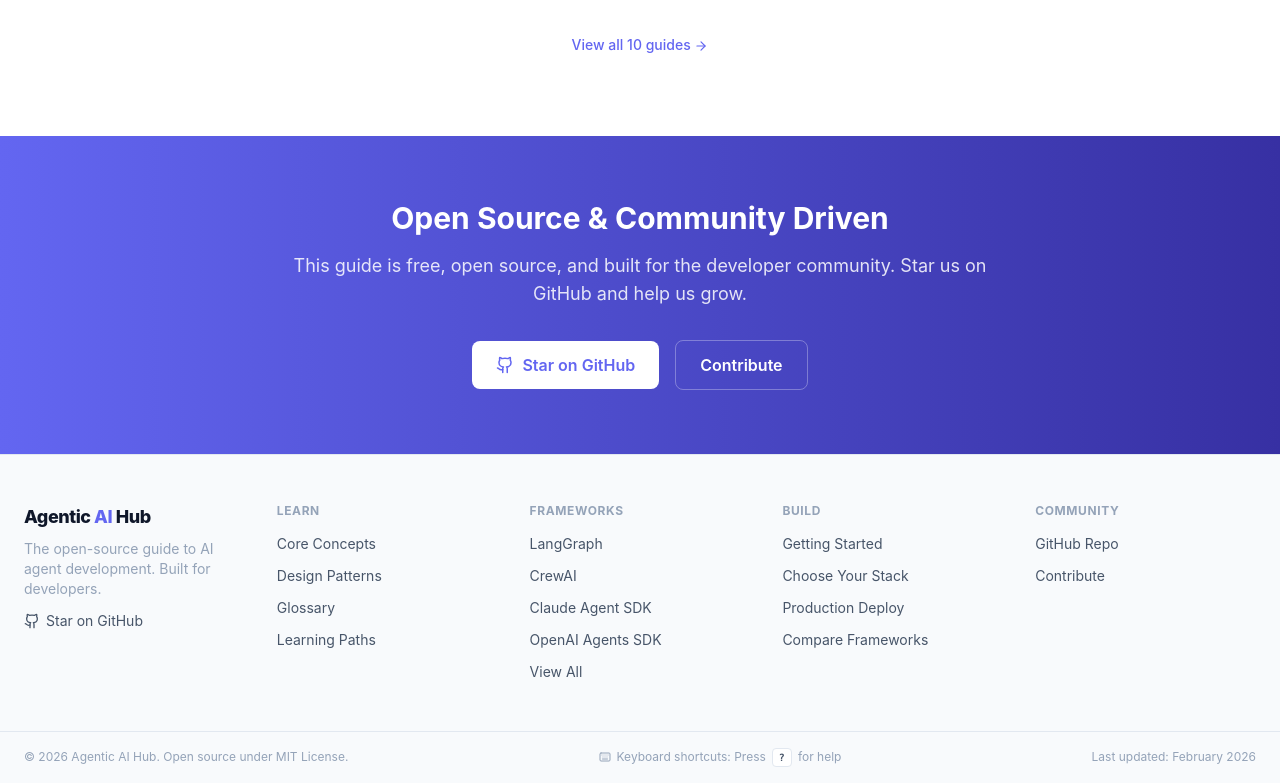
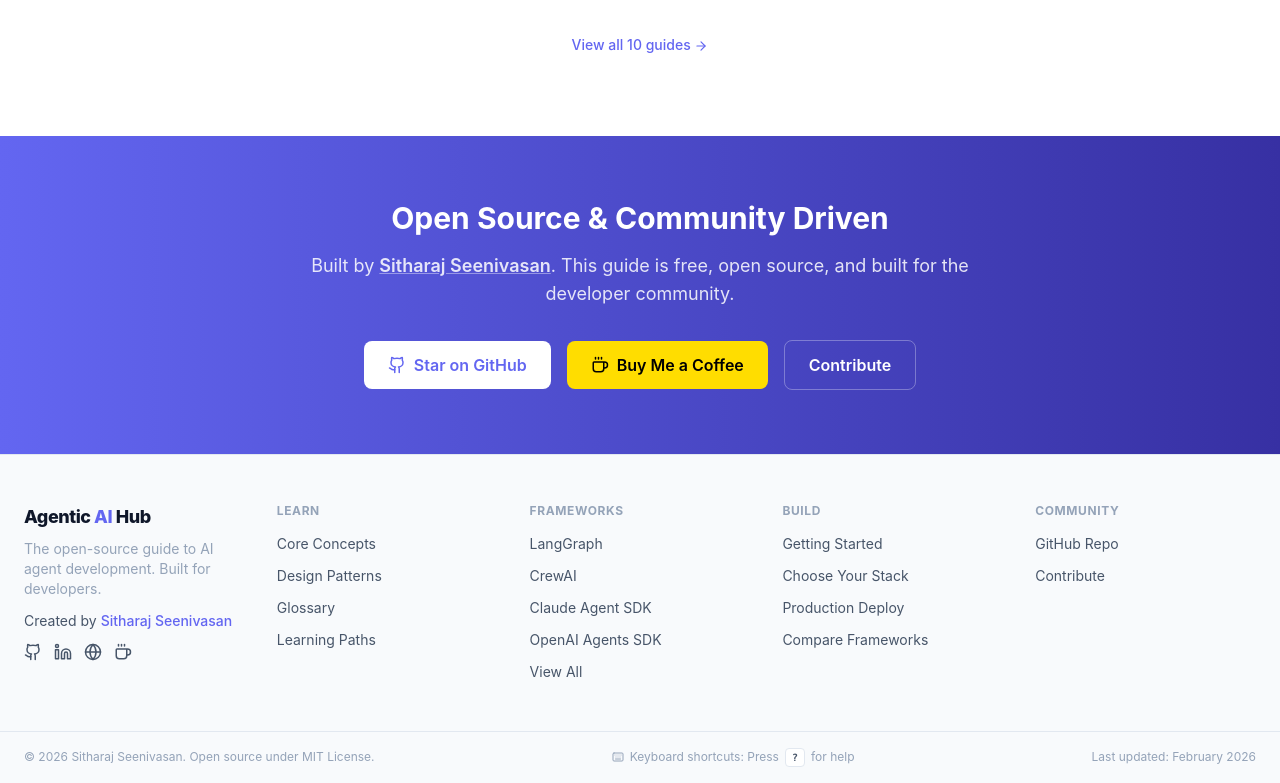
Before and after one commit to sitharaj88/agentic-ai-hub, a Next.js app: page / in a window 1280 px wide. Shown: the part 4301-5084 px from the top of the page. Built offline with nearby package versions, Linux system fonts and the light colour scheme.

Commit message:
feat: update site configuration and enhance footer with author links and Buy Me a Coffee option

```diff
--- a/src/app/page.tsx
+++ b/src/app/page.tsx
@@ -1,5 +1,6 @@
 import Link from "next/link";
-import { ArrowRight, BookOpen, Code, Rocket, Shield, Github } from "lucide-react";
+import { ArrowRight, BookOpen, Code, Rocket, Shield, Github, Coffee } from "lucide-react";
+import { SITE_CONFIG } from "@/lib/constants";
 import { FrameworkCard } from "@/components/content/FrameworkCard";
 import { ConceptCard } from "@/components/content/ConceptCard";
 import { PatternCard } from "@/components/content/PatternCard";
@@ -316,12 +317,20 @@
         <div className="mx-auto max-w-3xl px-4">
           <h2 className="text-3xl font-bold">Open Source & Community Driven</h2>
           <p className="mt-4 text-lg text-white/85">
-            This guide is free, open source, and built for the developer community.
-            Star us on GitHub and help us grow.
+            Built by{" "}
+            <a
+              href={SITE_CONFIG.authorWebsite}
+              target="_blank"
+              rel="noopener noreferrer"
+              className="font-semibold underline decoration-white/40 hover:decoration-white"
+            >
+              {SITE_CONFIG.author}
+            </a>
+            . This guide is free, open source, and built for the developer community.
           </p>
           <div className="mt-8 flex flex-wrap items-center justify-center gap-4">
             <a
-              href="https://github.com/sitharaj88/agentic-ai-hub"
+              href={SITE_CONFIG.github}
               target="_blank"
               rel="noopener noreferrer"
               className="inline-flex items-center gap-2 rounded-lg bg-white px-6 py-3 font-semibold text-accent transition-colors hover:bg-white/90"
@@ -330,7 +339,16 @@
               Star on GitHub
             </a>
             <a
-              href="https://github.com/sitharaj88/agentic-ai-hub/issues"
+              href={SITE_CONFIG.authorBuyMeACoffee}
+              target="_blank"
+              rel="noopener noreferrer"
+              className="inline-flex items-center gap-2 rounded-lg bg-[#FFDD00] px-6 py-3 font-semibold text-[#000000] transition-colors hover:bg-[#FFDD00]/90"
+            >
+              <Coffee size={18} />
+              Buy Me a Coffee
+            </a>
+            <a
+              href={`${SITE_CONFIG.github}/issues`}
               target="_blank"
               rel="noopener noreferrer"
               className="inline-flex items-center gap-2 rounded-lg border border-white/30 px-6 py-3 font-semibold text-white transition-colors hover:bg-white/10"
--- a/src/components/layout/Footer.tsx
+++ b/src/components/layout/Footer.tsx
@@ -1,5 +1,6 @@
 import Link from "next/link";
-import { Github, Keyboard } from "lucide-react";
+import { Github, Keyboard, Globe, Linkedin, Coffee } from "lucide-react";
+import { SITE_CONFIG } from "@/lib/constants";
 
 const footerNav = [
   {
@@ -66,16 +67,59 @@
           <p className="mt-2 text-sm" style={{ color: "var(--text-muted)" }}>
             The open-source guide to AI agent development. Built for developers.
           </p>
+          <p className="mt-3 text-sm" style={{ color: "var(--text-secondary)" }}>
+            Created by{" "}
             <a
-            href="https://github.com/sitharaj88/agentic-ai-hub"
+              href={SITE_CONFIG.authorWebsite}
               target="_blank"
               rel="noopener noreferrer"
-            className="mt-3 inline-flex items-center gap-1.5 text-sm"
+              className="font-medium text-accent hover:underline"
+            >
+              {SITE_CONFIG.author}
+            </a>
+          </p>
+          <div className="mt-3 flex items-center gap-3">
+            <a
+              href={SITE_CONFIG.github}
+              target="_blank"
+              rel="noopener noreferrer"
+              className="transition-colors hover:text-accent"
               style={{ color: "var(--text-secondary)" }}
+              aria-label="GitHub"
             >
-            <Github size={16} />
-            Star on GitHub
+              <Github size={18} />
             </a>
+            <a
+              href={SITE_CONFIG.authorLinkedIn}
+              target="_blank"
+              rel="noopener noreferrer"
+              className="transition-colors hover:text-accent"
+              style={{ color: "var(--text-secondary)" }}
+              aria-label="LinkedIn"
+            >
+              <Linkedin size={18} />
+            </a>
+            <a
+              href={SITE_CONFIG.authorWebsite}
+              target="_blank"
+              rel="noopener noreferrer"
+              className="transition-colors hover:text-accent"
+              style={{ color: "var(--text-secondary)" }}
+              aria-label="Website"
+            >
+              <Globe size={18} />
+            </a>
+            <a
+              href={SITE_CONFIG.authorBuyMeACoffee}
+              target="_blank"
+              rel="noopener noreferrer"
+              className="transition-colors hover:text-accent"
+              style={{ color: "var(--text-secondary)" }}
+              aria-label="Buy Me a Coffee"
+            >
+              <Coffee size={18} />
+            </a>
+          </div>
         </div>
 
         {/* Nav Columns */}
@@ -123,7 +167,16 @@
       >
         <div className="mx-auto flex max-w-7xl flex-col items-center gap-2 px-4 py-4 sm:flex-row sm:justify-between sm:px-6">
           <p className="text-xs" style={{ color: "var(--text-muted)" }}>
-            &copy; 2026 Agentic AI Hub. Open source under MIT License.
+            &copy; 2026{" "}
+            <a
+              href={SITE_CONFIG.authorWebsite}
+              target="_blank"
+              rel="noopener noreferrer"
+              className="hover:text-accent"
+            >
+              {SITE_CONFIG.author}
+            </a>
+            . Open source under MIT License.
           </p>
           <p
             className="flex items-center gap-1.5 text-xs"
--- a/src/lib/constants.ts
+++ b/src/lib/constants.ts
@@ -4,7 +4,10 @@
     "The definitive open-source guide to every framework, pattern, and tool for AI agent development.",
   url: "https://sitharaj88.github.io/agentic-ai-hub",
   github: "https://github.com/sitharaj88/agentic-ai-hub",
-  author: "Agentic AI Hub",
+  author: "Sitharaj Seenivasan",
+  authorWebsite: "https://sitharaj.in",
+  authorLinkedIn: "https://linkedin.com/in/sitharaj08",
+  authorBuyMeACoffee: "https://buymeacoffee.com/sitharaj88",
 } as const;
 
 export const NAV_LINKS = [
```
Lines whose indentation alone changed are shown as unchanged.
